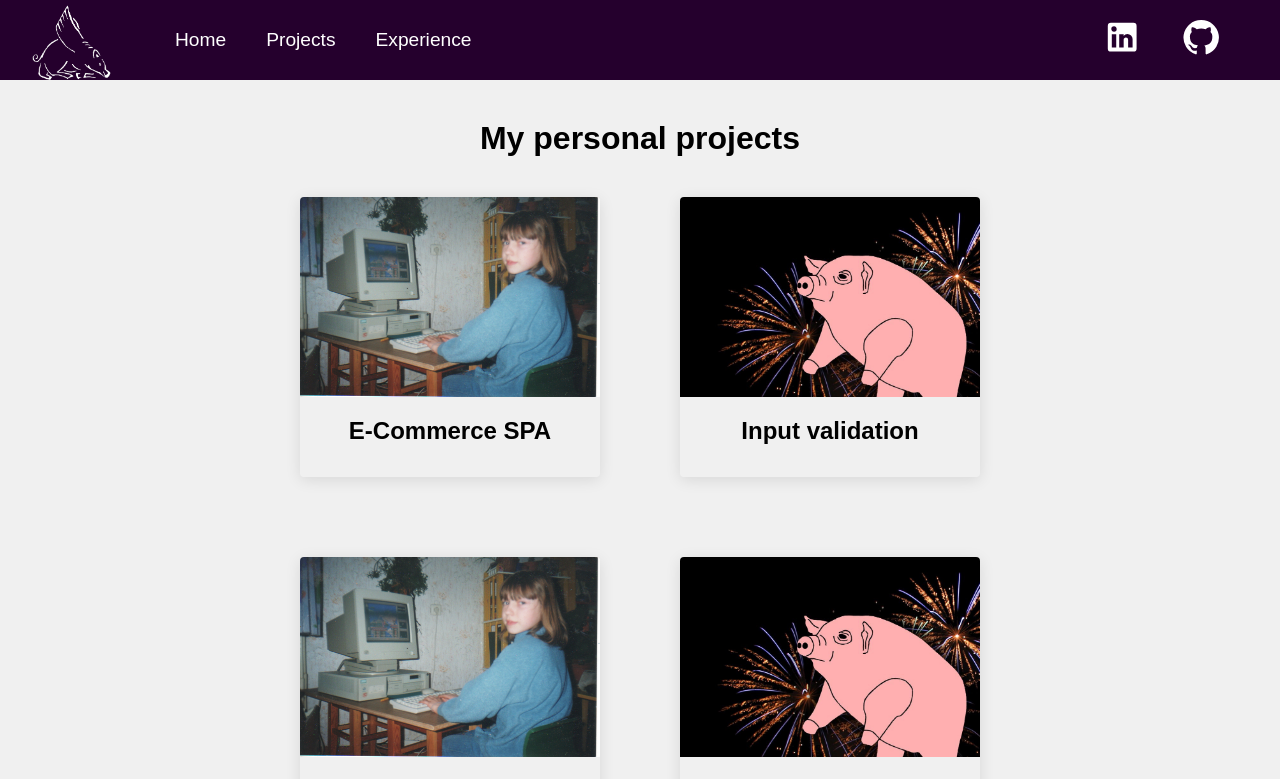
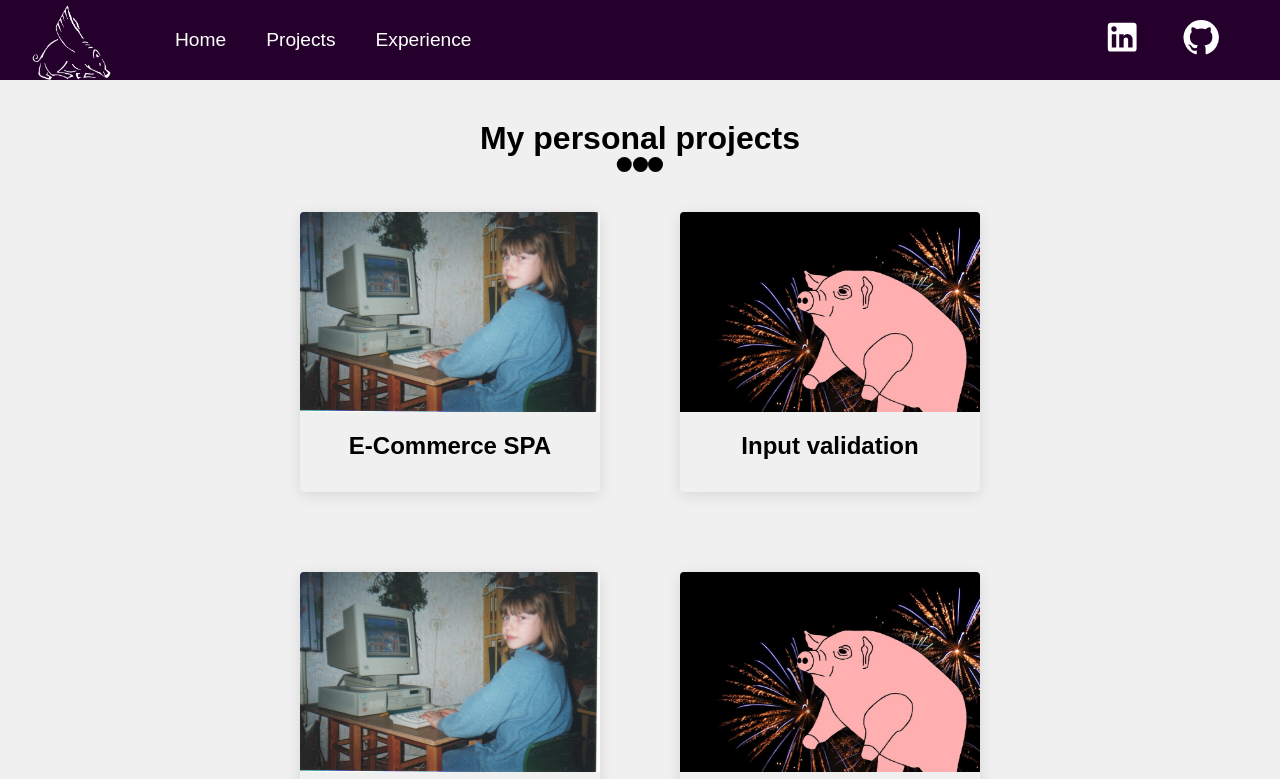
Before and after one commit to SabineZilde/Portfolio-project, a React (Create React App) app: page /projects in a window 1280 px wide. Shown: the top 779 px of the page. Built offline with nearby package versions, Linux system fonts and the light colour scheme.

Commit message:
feat: adding loader

```diff
--- /dev/null
+++ b/src/components/Loader.jsx
@@ -0,0 +1,10 @@
+import React from 'react';
+import '../styles/Loader.css';
+
+function Loader() {
+  return (
+    <div className='loader'></div>
+  )
+}
+
+export default Loader;
--- a/src/pages/Projects.jsx
+++ b/src/pages/Projects.jsx
@@ -2,11 +2,13 @@ import React from "react";
 import ProjectItem from "../components/ProjectItem";
 import '../styles/Projects.css';
 import { ProjectList } from "../helpers/ProjectList";
+import Loader from "../components/Loader";
 
 function Projects() {
   return (
     <div className="projects">
       <h1>My personal projects</h1>
+      <Loader />
       <div className="projectList">
         {ProjectList.map((project, idx) => {
           return <ProjectItem title={project.title} image={project.image} id={idx} key={idx} />;
--- /dev/null
+++ b/src/styles/Loader.css
@@ -0,0 +1,21 @@
+.loader  {
+    width: 15px;
+    aspect-ratio: 1;
+    background: #000;
+    border-radius: 50%;
+    animation: dots 1s infinite ease-out alternate;
+}
+
+@keyframes dots {
+    0% {
+        box-shadow: 15px 0, -35px 0
+    }
+
+    50% {
+        box-shadow: 15px 0, -15px 0
+    }
+
+    100% {
+        box-shadow: 35px 0, -15px 0
+    }
+}
```
